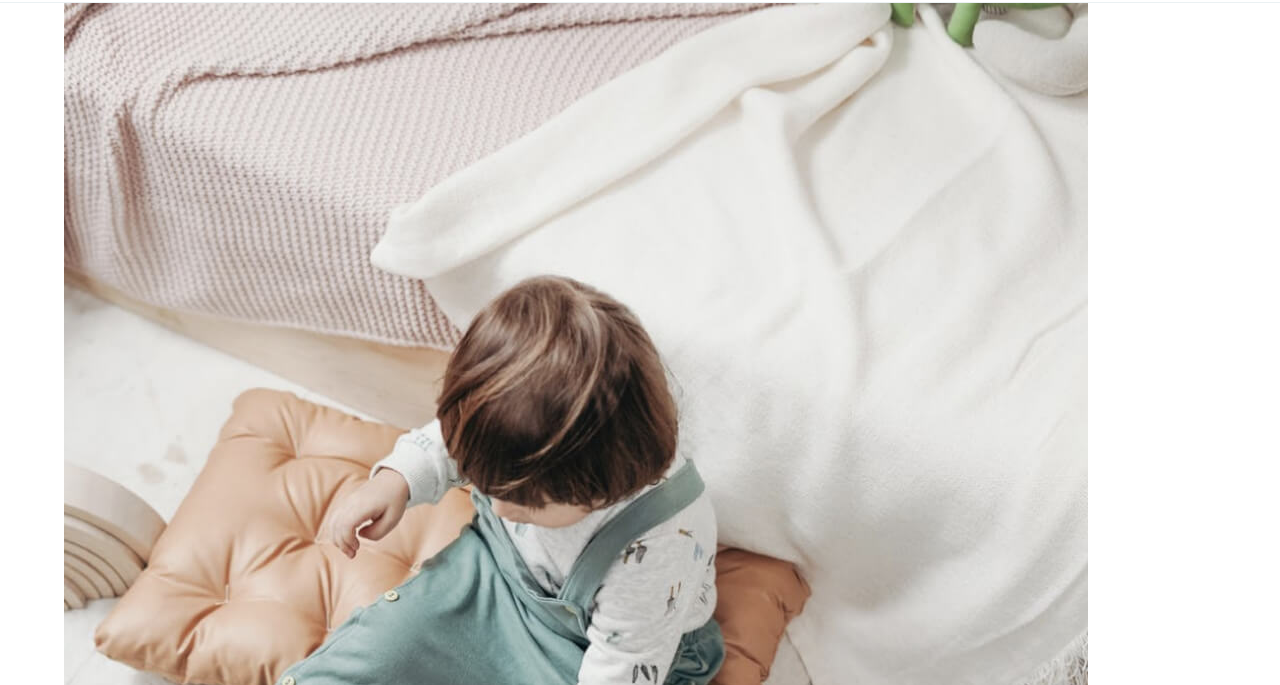
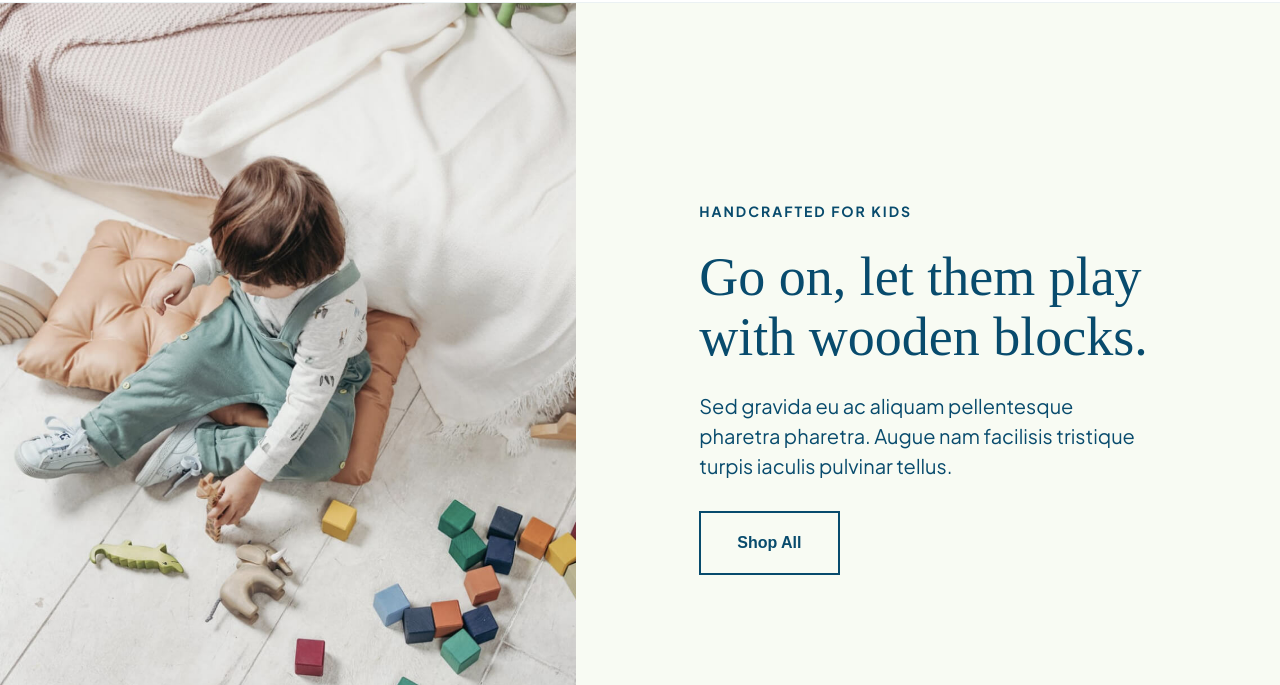
Before and after one commit to itsninam/e-commerce-code-along, a plain HTML site: page index.html in a window 1280 px wide. Shown: the part 115-800 px from the top of the page. Drawn offline with Linux system fonts and the light colour scheme; files whose address does not match are found by name; a web font is replaced by a local one.

Commit message:
finished header styles

```diff
--- /dev/null
+++ b/styles/sass/partials/_header.scss
@@ -0,0 +1,24 @@
+header {
+  display: flex;
+  align-items: center;
+  flex-wrap: wrap;
+  margin-bottom: 90px;
+  background-color: $tertiary;
+
+  .headerImgContainer {
+    width: 45%;
+
+    img {
+      max-width: 100%;
+      vertical-align: middle;
+    }
+  }
+  .headerContent {
+    width: 55%;
+
+    .contentContainer {
+      width: 65%;
+      margin: 0 auto;
+    }
+  }
+}
--- a/styles/sass/styles.scss
+++ b/styles/sass/styles.scss
@@ -20,3 +20,4 @@
 @import "./partials/typography";
 @import "./partials/baseStyles";
 @import "./partials/nav";
+@import "./partials/header";
```
Also changed, not shown: styles/styles.css.
